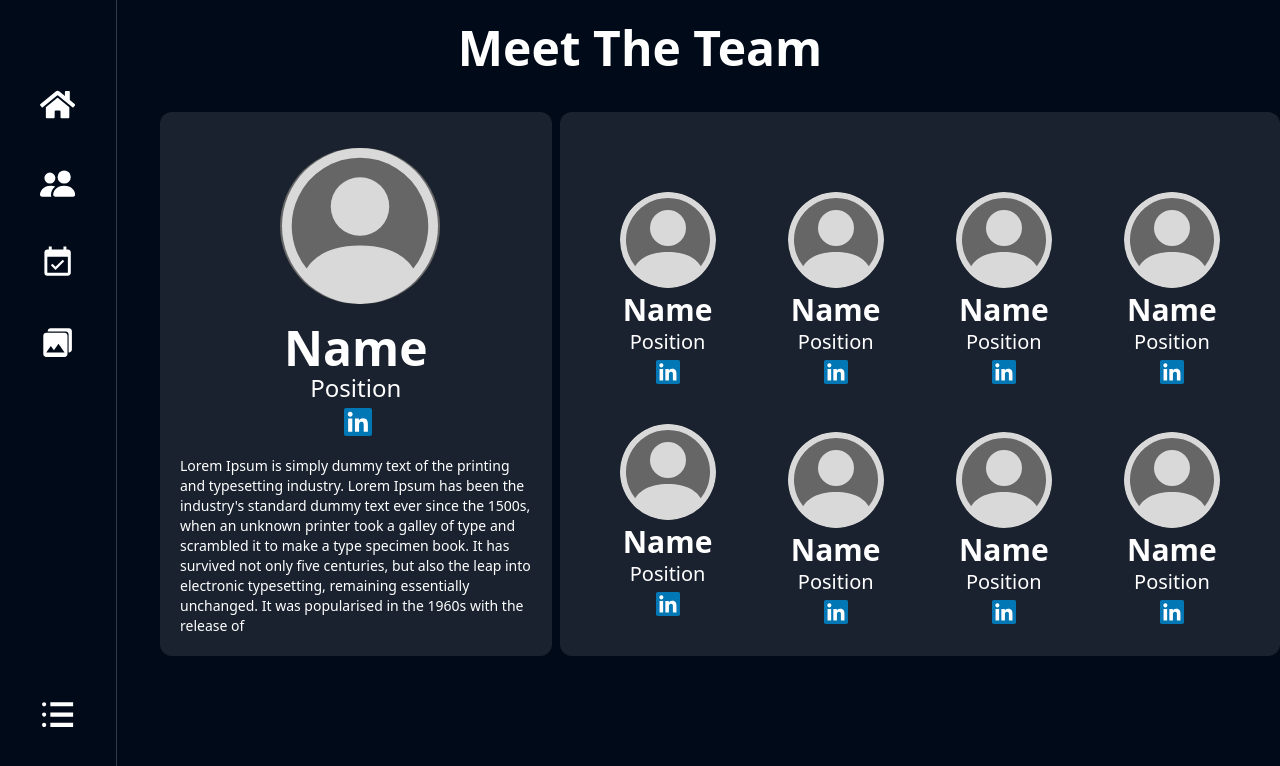
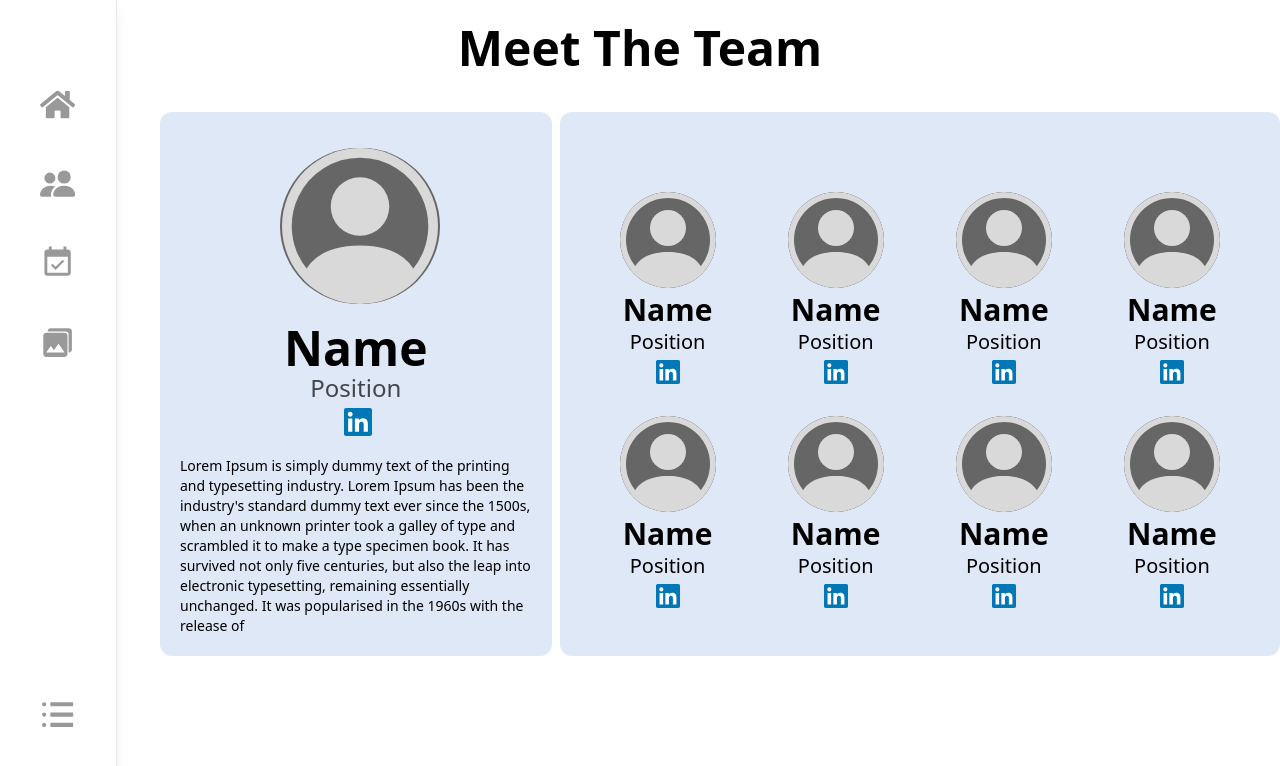
Before and after one commit to manish1034/DAC-website, a React (Vite) app: page /about in a window 1280 px wide. Shown: the top 766 px of the page. Built offline with nearby package versions, Linux system fonts and the light colour scheme.

Commit message:
next commit of the day

```diff
--- a/src/App.jsx
+++ b/src/App.jsx
@@ -1,16 +1,46 @@
+import { useState, useEffect,createContext } from "react";
 import { Route, Routes } from "react-router-dom";
-import { Homepage, About, Event, Gallery } from "./components";
+import { Homepage, About, Event, Gallery, Quiz } from "./components";
+
+export const UserContext = createContext();
+export const UserrContext = createContext();
 
 const App = () => {
+  const [theme, setTheme] = useState(null);
 
+  useEffect(() => {
+    if(window.matchMedia('(prefers-color-scheme: dark)').matches){
+      setTheme('dark');
+    }
+    else {
+      setTheme('light');
+    }
+  }, [])
+
+  useEffect(() => {
+    if (theme === "dark") {
+      document.documentElement.classList.add("dark");
+    } else {
+      document.documentElement.classList.remove("dark");
+    }
+  }, [theme]);
+
+  const handleThemeSwitch = () => {
+      setTheme(theme === "dark" ? "light" : "dark")
+    }
   return (
     <>
+      <UserContext.Provider value={theme}>
+        <UserrContext.Provider value={handleThemeSwitch}>
       <Routes>
-        <Route path="/" element={<Homepage/>}/>
-        <Route path="/about" element={<About/>}/>
-        <Route path="/event" element={<Event/>}/>
-        <Route path="/gallery" element={<Gallery/>}/>
+          <Route path="/" element={<Homepage/>}/>
+          <Route path="/about" element={<About/>}/>
+          <Route path="/event" element={<Event/>}/>
+          <Route path="/gallery" element={<Gallery/>}/>
+          <Route path="/quiz" element={<Quiz/>}/>
       </Routes>
+        </UserrContext.Provider>
+      </UserContext.Provider>
     </>
   )
 }
--- a/src/components/About.jsx
+++ b/src/components/About.jsx
@@ -1,75 +1,49 @@
+/* eslint-disable no-unused-vars */
 /* eslint-disable react/no-unescaped-entities */
 import Sidebar from "./Sidebar";
 import { BsPersonCircle } from "react-icons/bs";
 import { linkedin } from "../assets";
 
+var Name = [Name, Name, Name, Name];
 const About = () => {
   return (
     <div className="relative h-[100vh] w-[100vw]">
       <Sidebar/>
-      <div className="relative flex flex-col h-[100vh] w-[100vw] bg-[#010a18] justify-start">
-        <div className="text-white text-5xl font-bold mt-6 text-center">Meet The Team</div>
+      <div className="relative flex flex-col h-[100vh] w-[100vw] bg-white dark:bg-[#010a18] justify-start">
+        <div className="text-black dark:text-white text-5xl font-bold mt-6 text-center">Meet The Team</div>
         {/* DoWnParT DIscRiption */}
         <div className="flex gap-2">
-          <div className="flex flex-col h-[34rem] w-[25rem] bg-[#1a222f] rounded-xl mt-10 ml-[10rem] justify-start">
+          <div className="flex flex-col h-[34rem] w-[25rem] bg-[#dfe8f6] dark:bg-[#1a222f] rounded-xl mt-10 ml-[10rem] justify-start">
             <BsPersonCircle className="ml-[7.5rem] mt-9 text-[10rem] bg-[#666666] rounded-full text-[#d9d9d9]"/>
-            <h1 className="text-center text-white text-5xl mt-5 font-bold">Name</h1>
-            <h1 className="text-center text-white text-2xl mt-0">Position</h1>
+            <h1 className="text-center text-black dark:text-white text-5xl mt-5 font-bold">Name</h1>
+            <h1 className="text-center text-black/70 dark:text-white text-2xl mt-0">Position</h1>
             <img src={linkedin} alt="" className="h-7 w-7 ml-[11.5rem] mt-1 text-[2rem] text-[#0177b5] cursor-pointer"/>
-            <p className="text-white text-sm p-5">Lorem Ipsum is simply dummy text of the printing and typesetting industry. Lorem Ipsum has been the industry's standard dummy text ever since the 1500s, when an unknown printer took a galley of type and scrambled it to make a type specimen book. It has survived not only five centuries, but also the leap into electronic typesetting, remaining essentially unchanged. It was popularised in the 1960s with the release of </p>
+            <p className="text-black dark:text-white text-sm p-5">Lorem Ipsum is simply dummy text of the printing and typesetting industry. Lorem Ipsum has been the industry's standard dummy text ever since the 1500s, when an unknown printer took a galley of type and scrambled it to make a type specimen book. It has survived not only five centuries, but also the leap into electronic typesetting, remaining essentially unchanged. It was popularised in the 1960s with the release of </p>
           </div>
-          <div className="flex-col h-[34rem] w-[46rem] bg-[#1a222f] rounded-xl mt-10 justify-start">
+          <div className="flex-col h-[34rem] w-[46rem] bg-[#dfe8f6] dark:bg-[#1a222f] rounded-xl mt-10 justify-start">
             <div className="flex justify-around px-6 mt-20">
+              {Name.map((ele)=>(
+                <>
                   <div className="flex flex-col justify-center">
                   <BsPersonCircle className="text-[6rem] bg-[#666666] rounded-full text-[#d9d9d9] cursor-pointer"/>
-                <h1 className="text-center text-white text-3xl mt-1 font-bold">Name</h1>
-                <h1 className="text-center text-white text-xl mt-0">Position</h1>
+                  <h1 className="text-center text-black dark:text-white text-3xl mt-1 font-bold">Name</h1>
+                  <h1 className="text-center text-black dark:text-white text-xl mt-0">Position</h1>
                   <img src={linkedin} alt="" className="h-6 w-6 mt-1 ml-9 text-[1.5rem] text-[#0177b5] cursor-pointer"/>
                   </div>
+                </>
+              ))}
+            </div>
+            <div className="flex justify-around px-6 mt-8">
+              {Name.map((ele)=>(
+                  <>
                     <div className="flex flex-col justify-center">
                     <BsPersonCircle className="text-[6rem] bg-[#666666] rounded-full text-[#d9d9d9] cursor-pointer"/>
-                <h1 className="text-center text-white text-3xl mt-1 font-bold">Name</h1>
-                <h1 className="text-center text-white text-xl mt-0">Position</h1>
+                    <h1 className="text-center text-black dark:text-white text-3xl mt-1 font-bold">Name</h1>
+                    <h1 className="text-center text-black dark:text-white text-xl mt-0">Position</h1>
                     <img src={linkedin} alt="" className="h-6 w-6 mt-1 ml-9 text-[1.5rem] text-[#0177b5] cursor-pointer"/>
                     </div>
-              <div className="flex flex-col justify-center">
-                <BsPersonCircle className="text-[6rem] bg-[#666666] rounded-full text-[#d9d9d9] cursor-pointer"/>
-                <h1 className="text-center text-white text-3xl mt-1 font-bold">Name</h1>
-                <h1 className="text-center text-white text-xl mt-0">Position</h1>
-                <img src={linkedin} alt="" className="h-6 w-6 mt-1 ml-9 text-[1.5rem] text-[#0177b5] cursor-pointer"/>
-              </div>
-              <div className="flex flex-col justify-center">
-                <BsPersonCircle className="text-[6rem] bg-[#666666] rounded-full text-[#d9d9d9] cursor-pointer"/>
-                <h1 className="text-center text-white text-3xl mt-1 font-bold">Name</h1>
-                <h1 className="text-center text-white text-xl mt-0">Position</h1>
-                <img src={linkedin} alt="" className="h-6 w-6 mt-1 ml-9 text-[1.5rem] text-[#0177b5] cursor-pointer"/>
-              </div>
-            </div>
-            <div className="flex justify-around px-6 mt-8">
-              <div className="flex flex-col justify-center">
-                <BsPersonCircle className="text-[6rem] bg-[#666666] rounded-full text-[#d9d9d9] cursor-pointer"/>
-                <h1 className="text-center text-white text-3xl mt-1 font-bold">Name</h1>
-                <h1 className="text-center text-white text-xl mt-0">Position</h1>
-                <img src={linkedin} alt="" className="h-6 w-6 mt-1 ml-9 text-[1.5rem] text-[#0177b5] cursor-pointer"/>
-              </div>
-              <div className="flex flex-col justify-center">
-                <BsPersonCircle className="mt-4 text-[6rem] bg-[#666666] rounded-full text-[#d9d9d9] cursor-pointer"/>
-                <h1 className="text-center text-white text-3xl mt-1 font-bold">Name</h1>
-                <h1 className="text-center text-white text-xl mt-0">Position</h1>
-                <img src={linkedin} alt="" className="h-6 w-6 mt-1 ml-9 text-[1.5rem] text-[#0177b5] cursor-pointer"/>
-              </div>
-              <div className="flex flex-col justify-center">
-                <BsPersonCircle className="mt-4 text-[6rem] bg-[#666666] rounded-full text-[#d9d9d9] cursor-pointer"/>
-                <h1 className="text-center text-white text-3xl mt-1 font-bold">Name</h1>
-                <h1 className="text-center text-white text-xl mt-0">Position</h1>
-                <img src={linkedin} alt="" className="h-6 w-6 mt-1 ml-9 text-[1.5rem] text-[#0177b5] cursor-pointer"/>
-              </div>
-              <div className="flex flex-col justify-center">
-                <BsPersonCircle className="mt-4 text-[6rem] bg-[#666666] rounded-full text-[#d9d9d9] cursor-pointer"/>
-                <h1 className="text-center text-white text-3xl mt-1 font-bold">Name</h1>
-                <h1 className="text-center text-white text-xl mt-0">Position</h1>
-                <img src={linkedin} alt="" className="h-6 w-6 mt-1 ml-9 text-[1.5rem] text-[#0177b5] cursor-pointer"/>
-              </div>
+                  </>
+                ))}
             </div>
           </div>
         </div>
--- a/src/components/Event.jsx
+++ b/src/components/Event.jsx
@@ -4,7 +4,7 @@ const Event = () => {
   return (
     <div className="relative h-[100vh] w-[100vw]">
       <Sidebar/>
-      <div className="relative text-white flex flex-col h-[100vh] w-[100vw] bg-[#010a18] justify-start">
+      <div className="relative text-white flex flex-col h-[100vh] w-[100vw] bg-white dark:bg-[#010a18] justify-start">
 Event
       </div>
     </div>
--- a/src/components/Gallery.jsx
+++ b/src/components/Gallery.jsx
@@ -4,7 +4,7 @@ const Gallery = () => {
   return (
     <div className="relative h-[100vh] w-[100vw]">
       <Sidebar/>
-      <div className="relative flex flex-col h-[100vh] w-[100vw] bg-[#010a18] justify-start text-white">Gallery
+      <div className="relative flex flex-col h-[100vh] w-[100vw] bg-white dark:bg-[#010a18] justify-start text-white">Gallery
       </div>
     </div>
   )
--- a/src/components/Sidebar.jsx
+++ b/src/components/Sidebar.jsx
@@ -1,20 +1,23 @@
+// import { UserContext } from '../App';
 import { Link } from "react-router-dom";
 import { FaHome } from "react-icons/fa";
 import { BsPeopleFill } from "react-icons/bs";
 import { MdEventAvailable } from "react-icons/md";
 import { TfiMenuAlt } from "react-icons/tfi";
 import { IoMdPhotos } from "react-icons/io";
+// import { useContext } from 'react';
 
 const Sidebar = () => {
+  // const theme = useContext(UserContext);
   return (
-    <div className="fixed h-full flex flex-col justify-around items-center w-[7.3rem] border-r-[0.1px] border-white/20 z-40">
+    <div className="fixed h-full flex flex-col justify-around items-center w-[7.3rem] border-r-[0.1px] shadow-lg dark:border-white/20 z-40">
       <div className="flex flex-col justify-stretch mb-40 items-center">
-        <Link to="/"><FaHome className="text-[2.2rem] text-white mb-11 mt-5 cursor-pointer"/></Link>
-        <Link to="/about"><BsPeopleFill className="text-[2.2rem] text-white mb-11 cursor-pointer"/></Link>
-        <Link to="/event"><MdEventAvailable className="text-[2.2rem] text-white mb-11 cursor-pointer"/></Link>
-        <Link to="/gallery"><IoMdPhotos className="text-[2.2rem] text-white mb-11 cursor-pointer"/></Link>
+        <Link to="/"><FaHome className="text-[2.2rem] text-black/40 dark:text-white mb-11 mt-5 cursor-pointer"/></Link>
+        <Link to="/about"><BsPeopleFill className="text-[2.2rem] text-black/40 dark:text-white mb-11 cursor-pointer"/></Link>
+        <Link to="/event"><MdEventAvailable className="text-[2.2rem] text-black/40 dark:text-white mb-11 cursor-pointer"/></Link>
+        <Link to="/gallery"><IoMdPhotos className="text-[2.2rem] text-black/40 dark:text-white mb-11 cursor-pointer"/></Link>
       </div>
-      <Link to="/quiz"><TfiMenuAlt className="text-[2.2rem] text-white cursor-pointer"/></Link>
+      <Link to="/quiz"><TfiMenuAlt className="text-[2.2rem] text-black/40 dark:text-white cursor-pointer"/></Link>
     </div>
   )
 }
--- a/src/components/index.js
+++ b/src/components/index.js
@@ -3,5 +3,6 @@ import Homepage from "./Homepage";
 import About from "./About";
 import Event from "./Event";
 import Gallery from "./Gallery";
+import Quiz from "./Quiz";
 
-export { Homepage, Sidebar, About, Event, Gallery };
+export { Homepage, Sidebar, About, Event, Gallery, Quiz };
```
Also changed, not shown: src/components/Homepage.jsx (+25 -13 lines), src/components/Quiz.jsx (added, +13 -0 lines), tailwind.config.js (+6 -1 lines). Lines whose indentation alone changed are shown as unchanged.
